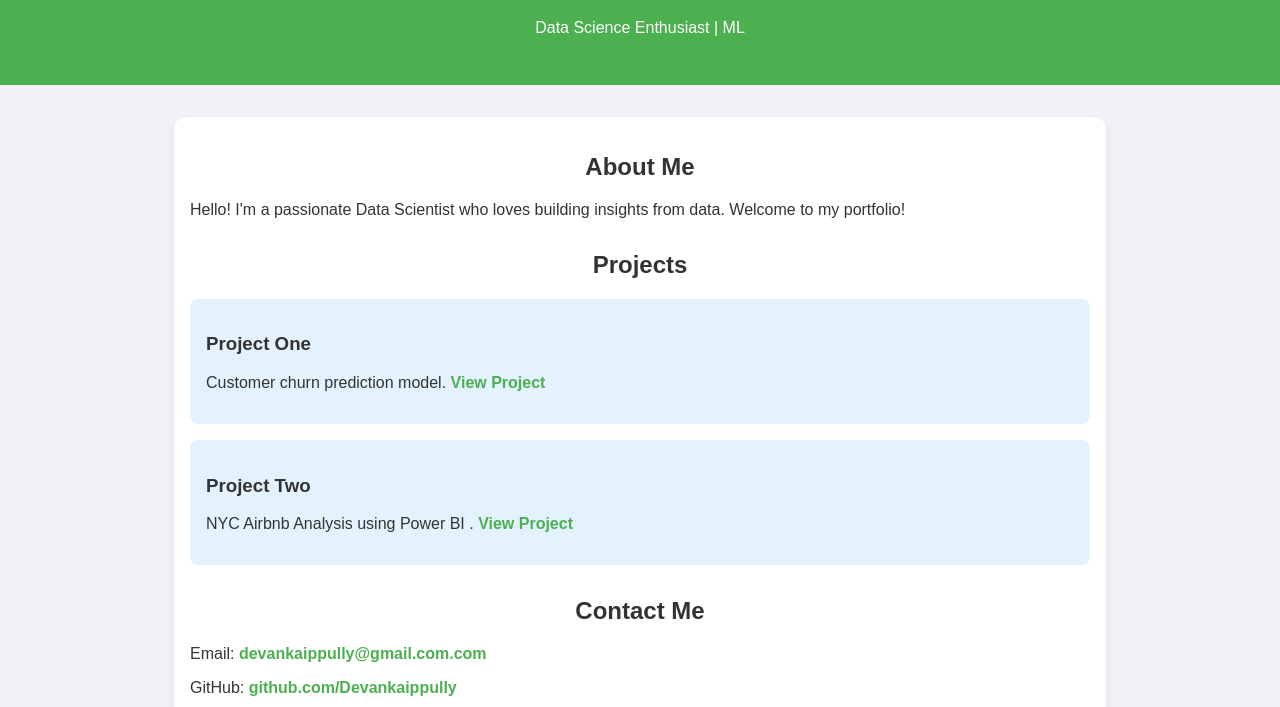
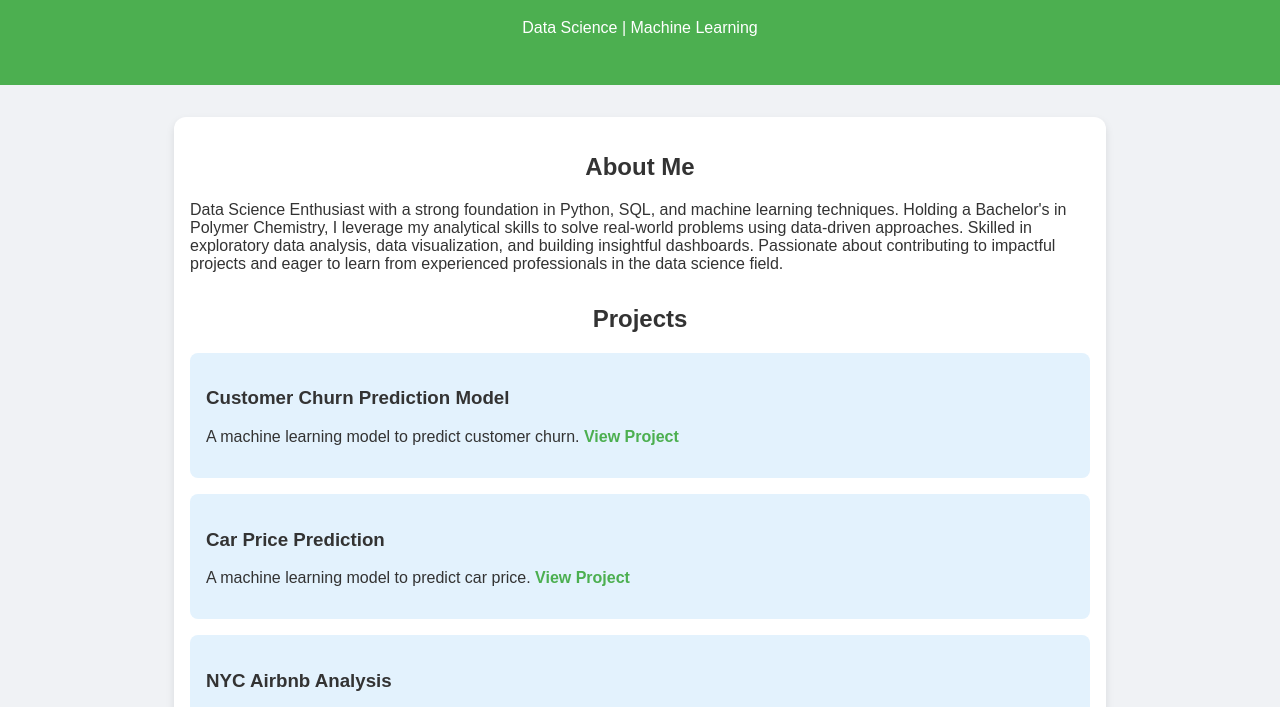
Before and after one commit to Devankaippully/Devankaippully.github.io, a plain HTML site: page index.html in a window 1280 px wide. Shown: the part 93-800 px from the top of the page. Drawn offline with Linux system fonts and the light colour scheme.

Commit message:
Update index.html

```diff
--- a/index.html
+++ b/index.html
@@ -18,25 +18,30 @@
 <body>
     <header>
         <h1>Devan K S</h1>
-        <p>Data Science Enthusiast | ML </p>
+        <p>Data Science | Machine Learning </p>
     </header>
 
     <div class="container">
         <section class="about">
             <h2>About Me</h2>
-            <p>Hello! I'm a passionate Data Scientist who loves building insights from data. Welcome to my portfolio!</p>
+            <p>Data Science Enthusiast with a strong foundation in Python, SQL, and machine learning techniques. Holding a Bachelor's in Polymer Chemistry, I leverage my analytical skills to solve real-world problems using data-driven approaches. Skilled in exploratory data analysis, data visualization, and building insightful dashboards. Passionate about contributing to impactful projects and eager to learn from experienced professionals in the data science field.</p>
         </section>
 
         <section class="projects">
             <h2>Projects</h2>
             <div class="project-card">
-                <h3>Project One</h3>
-                <p>Customer churn prediction model. <a href="#">View Project</a></p>
+                <h3>Customer Churn Prediction Model</h3>
+                <p>A machine learning model to predict customer churn. <a href="https://github.com/Devankaippully/Customer_churn_prediction" target="_blank">View Project</a></p>
             </div>
             <div class="project-card">
-                <h3>Project Two</h3>
-                <p>NYC Airbnb  Analysis using Power BI  . <a href="#">View Project</a></p>
+                <h3>Car Price Prediction</h3>
+                <p>A machine learning model to predict car price. <a href="https://github.com/Devankaippully/Machine-learning/blob/main/Regression.ipynb" target="_blank">View Project</a></p>
             </div>
+
+            <div class="project-card">
+                <h3>NYC Airbnb Analysis</h3>
+                <p>Data analysis project using Power BI. <a href="https://github.com/Devankaippully/PowerBi-Project" target="_blank">View Project</a></p>
+
         </section>
 
         <section class="contact">
```
